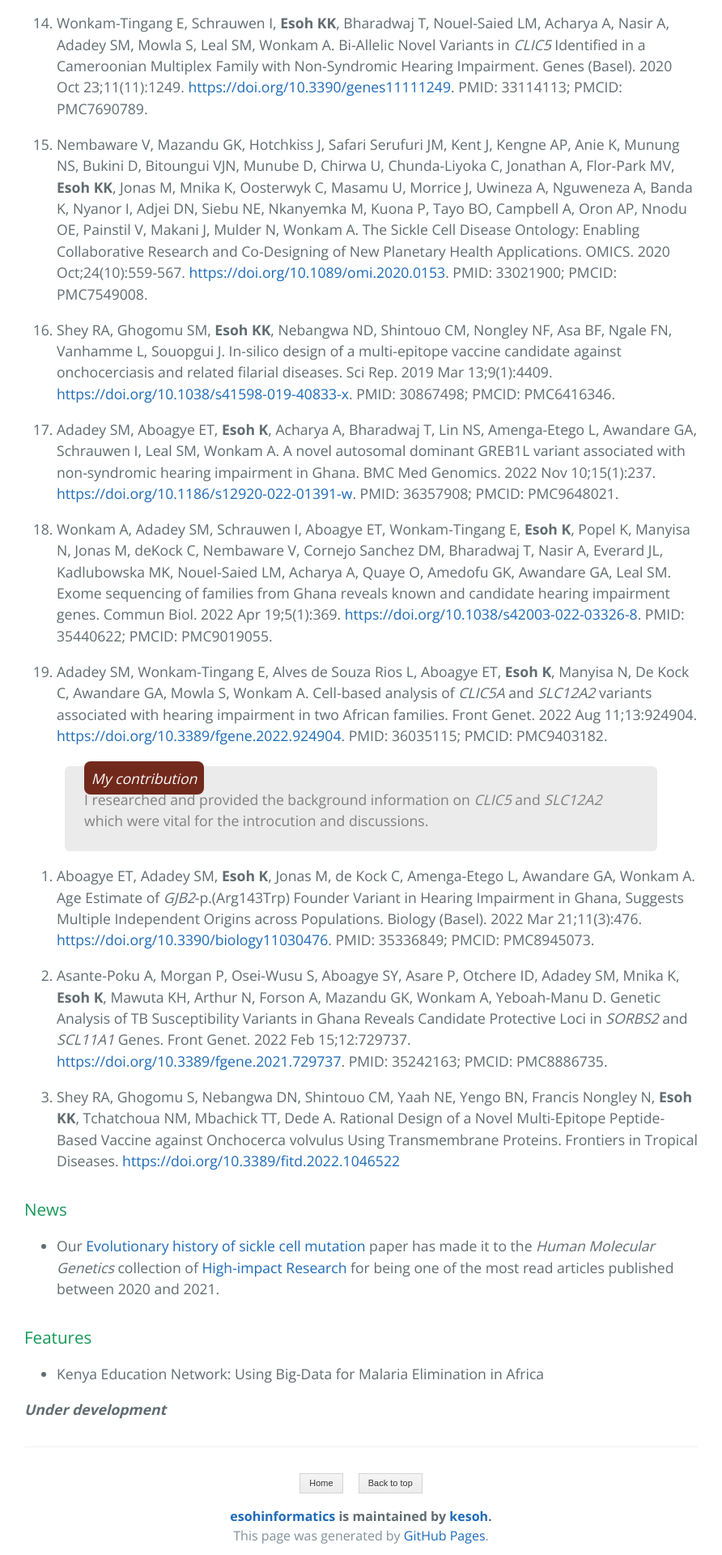
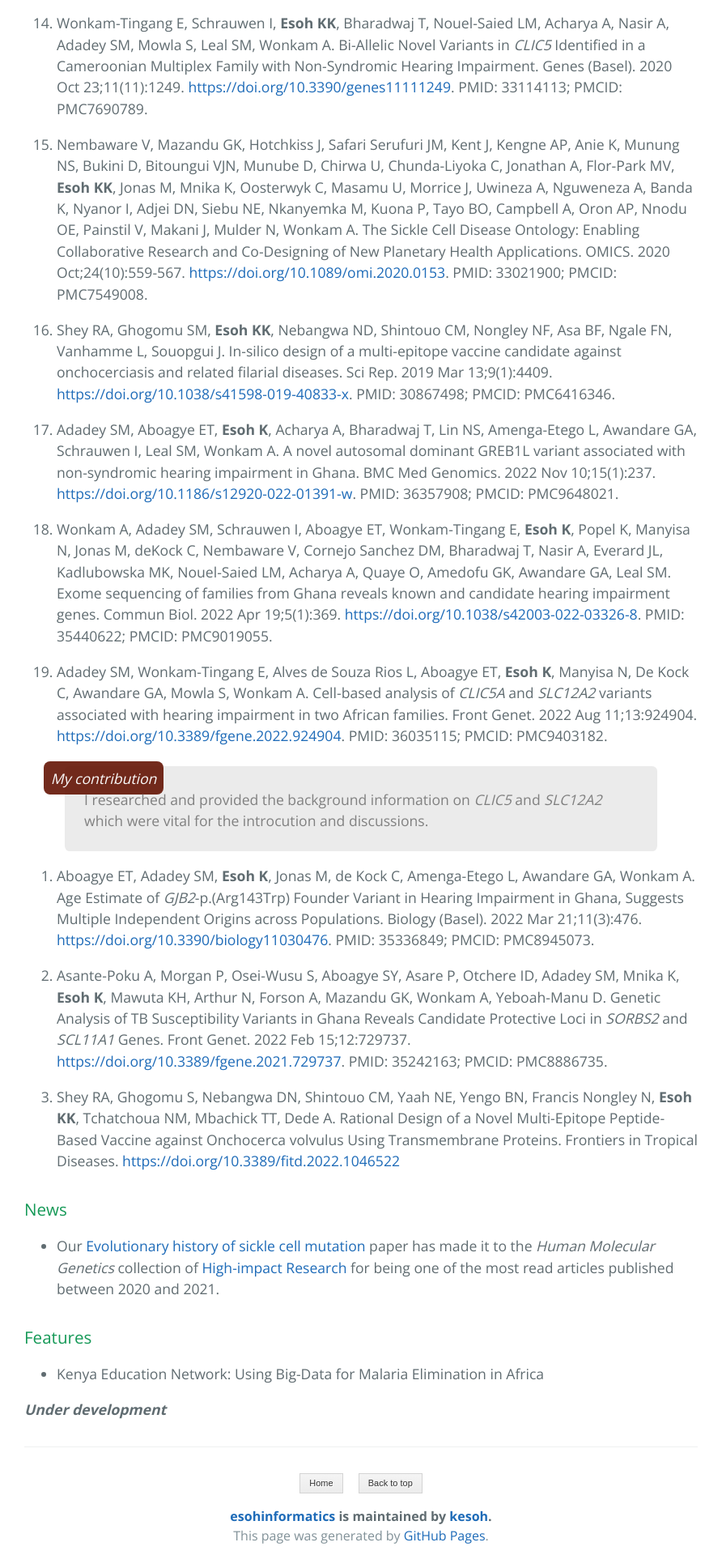
Before and after one commit to esohkevin/esohkevin.github.io, a Jekyll site: the page built from docs/research.md, in a window 1280 px wide. Shown: the part 2080-4000 px from the top of the page at 81% size, without its empty margins (194-1086 px from the left). Built offline with Jekyll 4.4.1, drawn with Linux system fonts in a browser that asks for light colours; the repository's description, which GitHub fills in, is left out.

```diff
--- a/docs/research.md
+++ b/docs/research.md
@@ -127,7 +127,7 @@
 PMID: 36035115; PMCID: PMC9403182.
 
 <p style="background-color: rgba(215, 215, 215, 0.5); color: gray; padding: 1.5rem 1.5rem 1.5rem; text-align: left; border-radius: 0.4rem; margin-top: 25px; margin-left: 50px; margin-right: 50px; padding-top: 1px;">
-  <span style="background-color: rgba(100, 20, 5, 0.9); color: rgba(250, 250, 250, 1.0); border-radius: 0.5rem; padding: 0.55rem; margin-bottom: 20px;">
+  <span style="background-color: rgba(100, 20, 5, 0.9); color: rgba(250, 250, 250, 1.0); border-radius: 0.5rem; padding: 0.55rem; margin-bottom: 20px; margin-left: -50px;">
     <em>My contribution</em>
   </span>
   <br>
```
